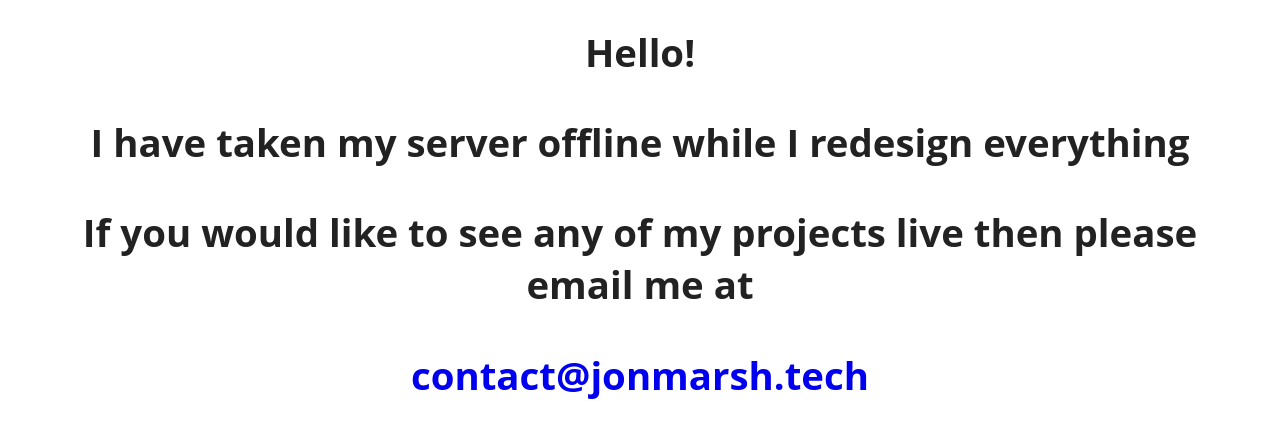
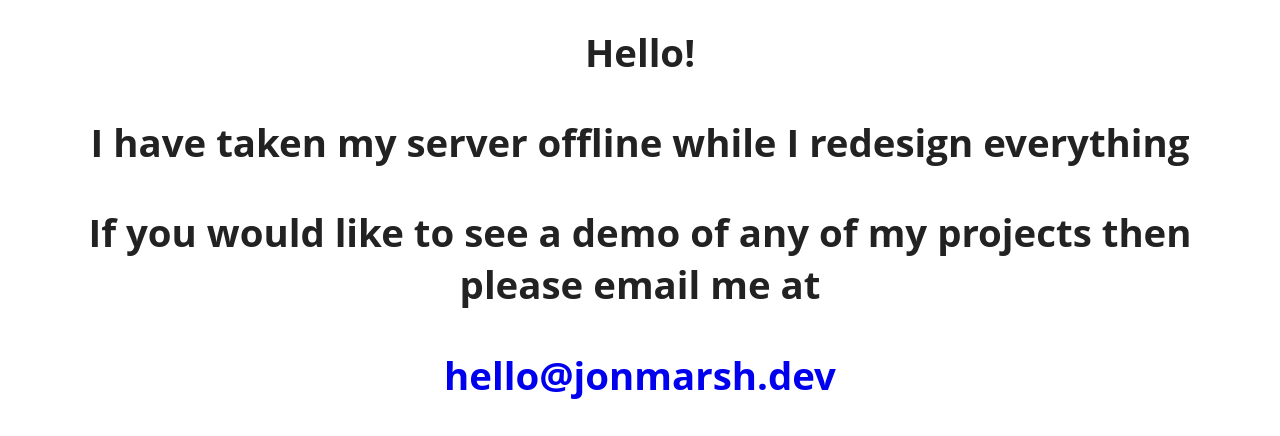
Before and after one commit to j-m/j-m.github.io, a plain HTML site: page index.html in a window 1280 px wide. Shown: the top 436 px of the page. Drawn offline with Linux system fonts and the light colour scheme; grey boxes are pictures that could not be loaded.

Commit message:
Update index.html

```diff
--- a/index.html
+++ b/index.html
@@ -22,8 +22,8 @@
 </style>
 <p>Hello!</p>
 <p>I have taken my server offline while I redesign everything</p>
-<p>If you would like to see any of my projects live then please email me at</p>
-<p><a href="mailto:contact@jonmarsh.tech">contact@jonmarsh.tech</a></p>
+<p>If you would like to see a demo of any of my projects then please email me at</p>
+<p><a href="mailto:hello@jonmarsh.dev">hello@jonmarsh.dev</a></p>
 <a href="https://github.com/j-m" target="_blank"><img src="https://github.githubassets.com/images/modules/logos_page/GitHub-Mark.png"/></a>
 <a href="https://stackoverflow.com/users/4907552" target="_blank"><img src="https://cdn.sstatic.net/Sites/stackoverflow/company/img/logos/so/so-icon.svg?v=f13ebeedfa9e"/></a>
 <a href="https://www.linkedin.com/in/jonrmarsh/" target="_blank">
```
